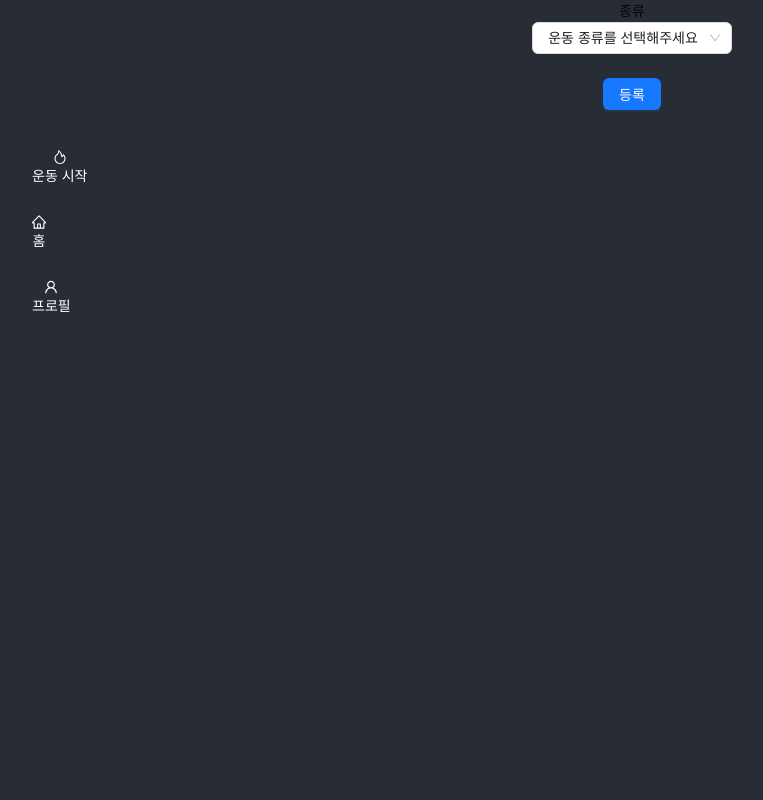
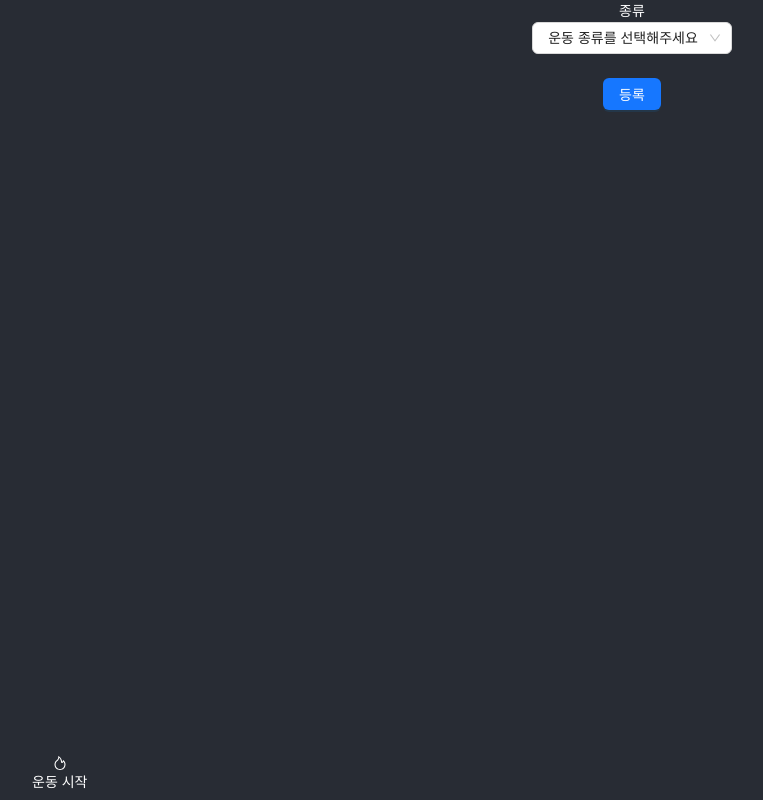
Before and after one commit to WePung/maeuntam, a React (Create React App) app: page /todo in a window 1280 px wide. Shown: the top 800 px of the page, without its empty margins (8-771 px from the left). Built offline with nearby package versions, Linux system fonts and the light colour scheme.

Commit message:
Edit : CSS
pages CSS 변경

```diff
--- a/src/App.css
+++ b/src/App.css
@@ -3,3 +3,6 @@
   text-align: center;
   background-color: #282c34;
 }
+html {
+  background-color: #282c34;
+}
--- a/src/pages/MyPage.js
+++ b/src/pages/MyPage.js
@@ -30,7 +30,7 @@ const MyPage = () => {
     }
   };
   return (
-    <div>
+    <div style={{ height: "100vh" }}>
       <Row justify="center">
         <Col
           xs={9}
--- a/src/pages/TodoExcercise.js
+++ b/src/pages/TodoExcercise.js
@@ -88,9 +88,9 @@ const TodoExcersise = () => {
     }
   };
   return (
-    <div>
+    <div style={{ height: "100vh" }}>
       <Form onFinish={onFinish}>
-        <label>종류</label>
+        <label style={{ color: "white" }}>종류</label>
         <Form.Item name="typeOfExsercise">
           <Select
             defaultValue="운동 종류를 선택해주세요"
--- a/src/styles/MenuStyle.js
+++ b/src/styles/MenuStyle.js
@@ -3,10 +3,11 @@ import { styled } from "styled-components";
 export const MenuWrapper = styled.div`
   display: inline-block;
   width: 100%;
-  height: 100px;
+  height: 30px;
   background: #282c34;
   position: sticky;
   bottom: 30px;
+  z-index: 10;
 `;
 export const CurrentClick = styled.ul`
   list-style: none;
```
